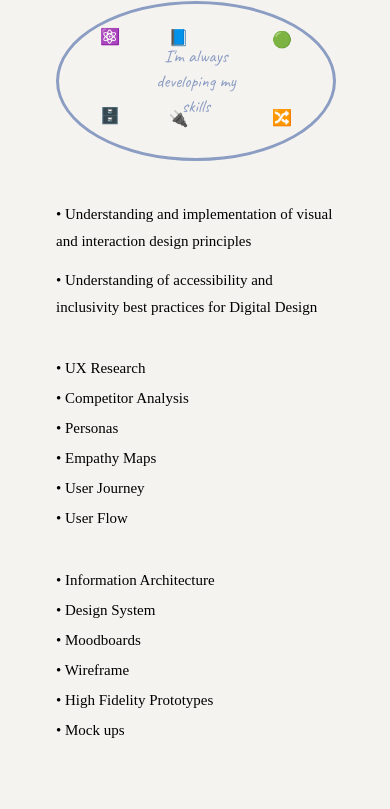
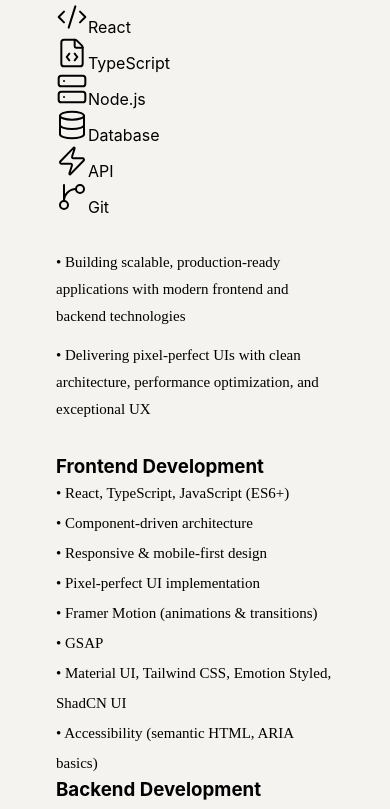
Before and after one commit to mrauthentik/kerpaskey, a React (Vite) app: page / in a window 390 px wide. Shown: the part 2293-3102 px from the top of the page. Built offline with nearby package versions, Linux system fonts and the light colour scheme; a web font is replaced by a local one.

Commit message:
Update Skills section with tech stack icons and responsive grid layout

```diff
--- a/src/components/SkillsSection.module.css
+++ b/src/components/SkillsSection.module.css
@@ -209,8 +209,14 @@
     font-size: 48px;
   }
 
-  .skillsLists {
+  .skillsCategories {
     grid-template-columns: 1fr;
+    gap: 32px;
+  }
+
+  .techIconsGrid {
+    grid-template-columns: repeat(2, 1fr);
+    gap: 16px;
   }
 
   .booksStack {
--- a/src/components/SkillsSection.tsx
+++ b/src/components/SkillsSection.tsx
@@ -1,33 +1,60 @@
 import React from 'react';
 import { motion } from 'framer-motion';
+import { Code2, FileCode, Server, Database, Zap, GitBranch } from 'lucide-react';
 import styles from './SkillsSection.module.css';
 
 const SkillsSection: React.FC = () => {
   const skillIcons = [
-    { name: 'React', icon: '⚛️' },
-    { name: 'TypeScript', icon: '📘' },
-    { name: 'Node.js', icon: '🟢' },
-    { name: 'Database', icon: '🗄️' },
-    { name: 'API', icon: '🔌' },
-    { name: 'Git', icon: '🔀' },
+    { name: 'React', Icon: Code2 },
+    { name: 'TypeScript', Icon: FileCode },
+    { name: 'Node.js', Icon: Server },
+    { name: 'Database', Icon: Database },
+    { name: 'API', Icon: Zap },
+    { name: 'Git', Icon: GitBranch },
   ];
 
-  const skillsList1 = [
-    'UX Research',
-    'Competitor Analysis',
-    'Personas',
-    'Empathy Maps',
-    'User Journey',
-    'User Flow',
-  ];
-
-  const skillsList2 = [
-    'Information Architecture',
-    'Design System',
-    'Moodboards',
-    'Wireframe',
-    'High Fidelity Prototypes',
-    'Mock ups',
+  const skillsCategories = [
+    {
+      title: 'Frontend Development',
+      skills: [
+        'React, TypeScript, JavaScript (ES6+)',
+        'Component-driven architecture',
+        'Responsive & mobile-first design',
+        'Pixel-perfect UI implementation',
+        'Framer Motion (animations & transitions)',
+        'GSAP',
+        'Material UI, Tailwind CSS, Emotion Styled, ShadCN UI',
+        'Accessibility (semantic HTML, ARIA basics)',
+      ],
+    },
+    {
+      title: 'Backend Development',
+      skills: [
+        'Node.js, Express.js',
+        'RESTful API design & integration',
+        'Backend-as-a-Service (BaaS)',
+        'Supabase (Auth, Database, Edge Functions)',
+        'Firebase (Authentication, Firestore)',
+        'SQL (relational data modelling & queries)',
+      ],
+    },
+    {
+      title: 'State, Data & Performance',
+      skills: [
+        'TanStack Query (React Query)',
+        'Asynchronous data handling',
+        'Caching & performance optimisation',
+        'Error handling & loading states',
+      ],
+    },
+    {
+      title: 'DevOps & Tooling',
+      skills: [
+        'Git, GitHub (version control & collaboration)',
+        'GitHub Actions (CI/CD pipelines)',
+        'Docker (fundamentals & deployment workflows)',
+      ],
+    },
   ];
 
   return (
@@ -45,39 +72,31 @@
             Skills
           </motion.h2>
 
-          {/* Skill Icons Circle */}
+          {/* Technology Icons Grid */}
           <motion.div
-            className={styles.skillsCircle}
-            initial={{ scale: 0.8, opacity: 0 }}
-            whileInView={{ scale: 1, opacity: 1 }}
+            className={styles.techIconsGrid}
+            initial={{ opacity: 0, y: 20 }}
+            whileInView={{ opacity: 1, y: 0 }}
             viewport={{ once: true }}
             transition={{ duration: 0.8, delay: 0.2 }}
           >
-            {skillIcons.map((skill, index) => (
+            {skillIcons.map((skill, index) => {
+              const IconComponent = skill.Icon;
+              return (
                 <motion.div
                   key={index}
-                className={styles.skillIcon}
-                animate={{
-                  y: [0, -10, 0],
-                }}
-                transition={{
-                  duration: 2,
-                  repeat: Infinity,
-                  delay: index * 0.2,
-                }}
+                  className={styles.techIcon}
+                  initial={{ opacity: 0, scale: 0.8 }}
+                  whileInView={{ opacity: 1, scale: 1 }}
+                  viewport={{ once: true }}
+                  transition={{ delay: 0.1 * index, duration: 0.4 }}
+                  whileHover={{ scale: 1.1, y: -5 }}
                 >
-                {skill.icon}
+                  <IconComponent size={32} strokeWidth={1.5} />
+                  <span>{skill.name}</span>
                 </motion.div>
-            ))}
-            <motion.div
-              className={styles.circleText}
-              initial={{ opacity: 0 }}
-              whileInView={{ opacity: 1 }}
-              viewport={{ once: true }}
-              transition={{ delay: 0.5 }}
-            >
-              I'm always<br />developing my<br />skills
-            </motion.div>
+              );
+            })}
           </motion.div>
 
           {/* Description */}
@@ -88,20 +107,24 @@
             viewport={{ once: true }}
             transition={{ duration: 0.6, delay: 0.4 }}
           >
-            <p>• Understanding and implementation of visual and interaction design principles</p>
-            <p>• Understanding of accessibility and inclusivity best practices for Digital Design</p>
+            <p>• Building scalable, production-ready applications with modern frontend and backend technologies</p>
+            <p>• Delivering pixel-perfect UIs with clean architecture, performance optimization, and exceptional UX</p>
           </motion.div>
 
-          {/* Skills Lists */}
-          <div className={styles.skillsLists}>
-            <motion.ul
-              className={styles.skillsList}
-              initial={{ opacity: 0, x: -30 }}
-              whileInView={{ opacity: 1, x: 0 }}
+          {/* Skills Categories */}
+          <div className={styles.skillsCategories}>
+            {skillsCategories.map((category, catIndex) => (
+              <motion.div
+                key={catIndex}
+                className={styles.categorySection}
+                initial={{ opacity: 0, y: 20 }}
+                whileInView={{ opacity: 1, y: 0 }}
                 viewport={{ once: true }}
-              transition={{ duration: 0.6, delay: 0.6 }}
+                transition={{ duration: 0.6, delay: 0.6 + catIndex * 0.1 }}
               >
-              {skillsList1.map((skill, index) => (
+                <h3 className={styles.categoryTitle}>{category.title}</h3>
+                <ul className={styles.skillsList}>
+                  {category.skills.map((skill, index) => (
                     <motion.li
                       key={index}
                       whileHover={{ x: 5, color: '#8b9dc3' }}
@@ -110,24 +133,9 @@
                       • {skill}
                     </motion.li>
                   ))}
-            </motion.ul>
-            <motion.ul
-              className={styles.skillsList}
-              initial={{ opacity: 0, x: -30 }}
-              whileInView={{ opacity: 1, x: 0 }}
-              viewport={{ once: true }}
-              transition={{ duration: 0.6, delay: 0.8 }}
-            >
-              {skillsList2.map((skill, index) => (
-                <motion.li
-                  key={index}
-                  whileHover={{ x: 5, color: '#8b9dc3' }}
-                  transition={{ duration: 0.2 }}
-                >
-                  • {skill}
-                </motion.li>
+                </ul>
+              </motion.div>
             ))}
-            </motion.ul>
           </div>
         </div>
 
@@ -203,7 +211,7 @@
               viewport={{ once: true }}
               transition={{ delay: 0.5 }}
             >
-              my books<br />about<br />Design
+              my learning<br />resources &<br />tech books
             </motion.div>
 
             {/* Books Stack Placeholder */}
```
Lines whose indentation alone changed are shown as unchanged.
